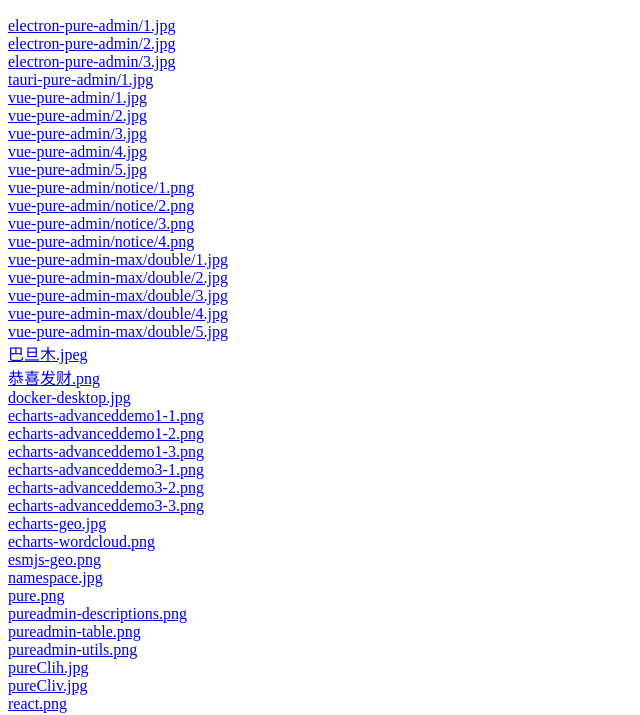
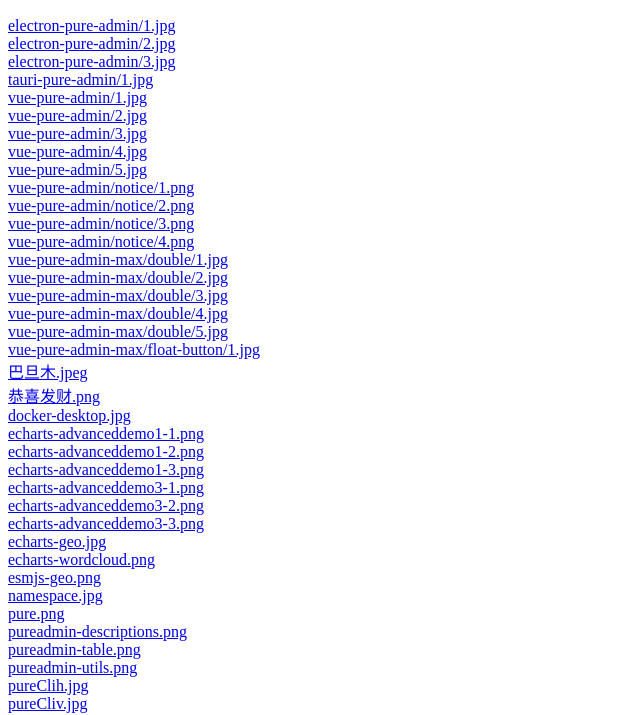
Before and after one commit to xiaoxian521/hyperlink, a plain HTML site: page index.html in a window 1280 px wide. Shown: the part 112-827 px from the top of the page, without its empty margins (0-640 px from the left). Drawn offline with Linux system fonts and the light colour scheme.

Commit message:
chore: update

```diff
--- a/index.html
+++ b/index.html
@@ -33,6 +33,7 @@
 						"vue-pure-admin-max/double/3.jpg",
 						"vue-pure-admin-max/double/4.jpg",
 						"vue-pure-admin-max/double/5.jpg",
+						"vue-pure-admin-max/float-button/1.jpg",
 						"巴旦木.jpeg",
 						"恭喜发财.png",
 						"docker-desktop.jpg",
```
Also changed, not shown: README.md.
